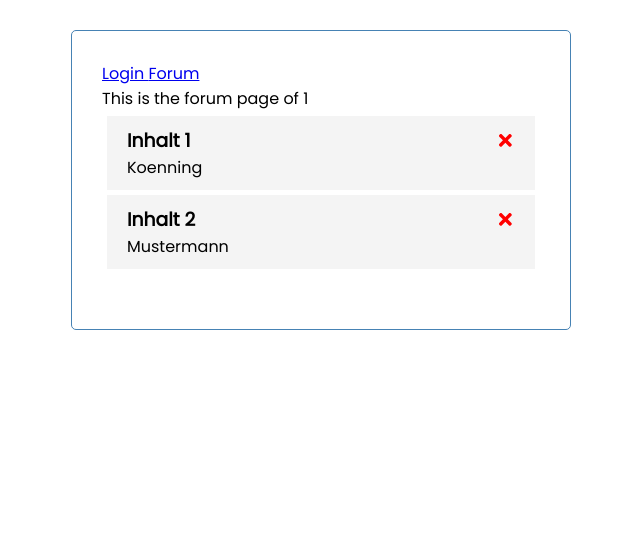
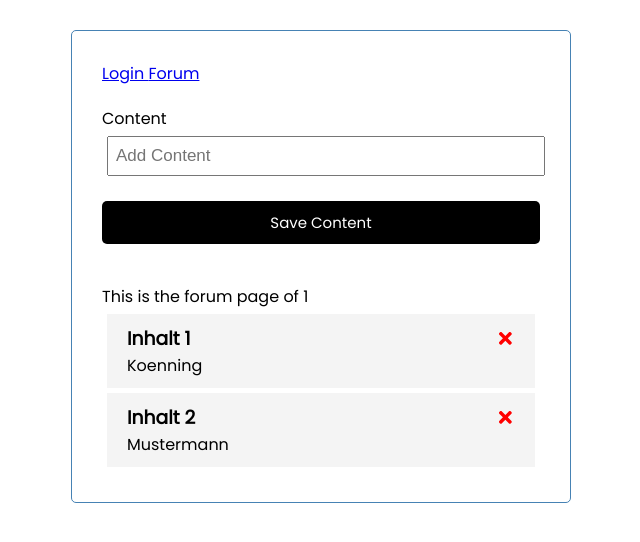
Before and after one commit to juliuskoenning/7305370, a React (Create React App) app in the folder forum-web-dev/: page /forum/1 in a window 1280 px wide. Shown: the top 542 px of the page, without its empty margins (319-959 px from the left). Built offline with nearby package versions, Linux system fonts and the light colour scheme.

Commit message:
added input for new content

```diff
--- /dev/null
+++ b/forum-web-dev/src/components/AddTask.js
@@ -0,0 +1,28 @@
+import { useState } from 'react'
+
+const AddTask = ({ onAdd }) => {
+    const [text, setText] = useState('')
+
+    const onSubmit = (e) => {
+        e.preventDefault()
+        if(!text) {
+            alert('Bitte Text einfügen!')
+            return
+        }
+
+        onAdd({ text })
+        setText('')
+    }
+  return (
+    <form className='add-form' onSubmit={onSubmit}>
+        <div className='form-control'>
+        <label>Content</label>
+        <input type='text' placeholder='Add Content' value={text} onChange={(e) => setText(e.target.value)}/>
+        </div>
+
+        <input type='submit' value='Save Content' className='btn btn-block'/>
+    </form>
+  )
+}
+
+export default AddTask
--- a/forum-web-dev/src/components/LoginContent.js
+++ b/forum-web-dev/src/components/LoginContent.js
@@ -28,6 +28,8 @@ const LoginContent = () => {
       </header>
 
       <form onSubmit={handleSubmit}>
+        Vorname:
+        <br></br>
         <label>
         <input
           type="text"
@@ -35,8 +37,9 @@ const LoginContent = () => {
           value={inputs.vorname || ""}
           onChange={handleChange}
         />
-        Vorname
         </label>
+        <br></br>
+        Nachname:
         <br></br>
         <label>
           <input
@@ -45,8 +48,10 @@ const LoginContent = () => {
             value={inputs.nachname || ""}
             onChange={handleChange}
           />
-          Nachname
+
           </label>
+          <br></br>
+          Email:
           <br></br>
           <label>
           <input
@@ -55,7 +60,6 @@ const LoginContent = () => {
             value={inputs.email || ""}
             onChange={handleChange}
           />
-          Email
           </label>
           <br></br>
           <button className='btn' onClick={()=>routeChange()}>Login</button>
--- a/forum-web-dev/src/pages/ForumPage.js
+++ b/forum-web-dev/src/pages/ForumPage.js
@@ -1,6 +1,7 @@
 import { useState } from 'react'
 import React from 'react';
 import ForumContent from '../components/ForumContent';
+import AddTask from '../components/AddTask';
 
 const ForumPage = () => {
   const [tasks, setTasks] = useState([
@@ -18,7 +19,12 @@ const ForumPage = () => {
       }
   ])
 
-  // Task löschen
+  // Content hinzufügen
+  const addTask = (task) => {
+    console.log(task);
+  }
+
+  // Content löschen
   const deleteTask = (id) => {
     setTasks(tasks.filter((task) => task.id
     !== id))
@@ -26,6 +32,7 @@ const ForumPage = () => {
 
   return (
     <div>
+        <AddTask onAdd={addTask}/>
         {tasks.length > 0 ? <ForumContent tasks={tasks} onDelete=
         {deleteTask} />: 'No Content to Show'}
     </div>
```
